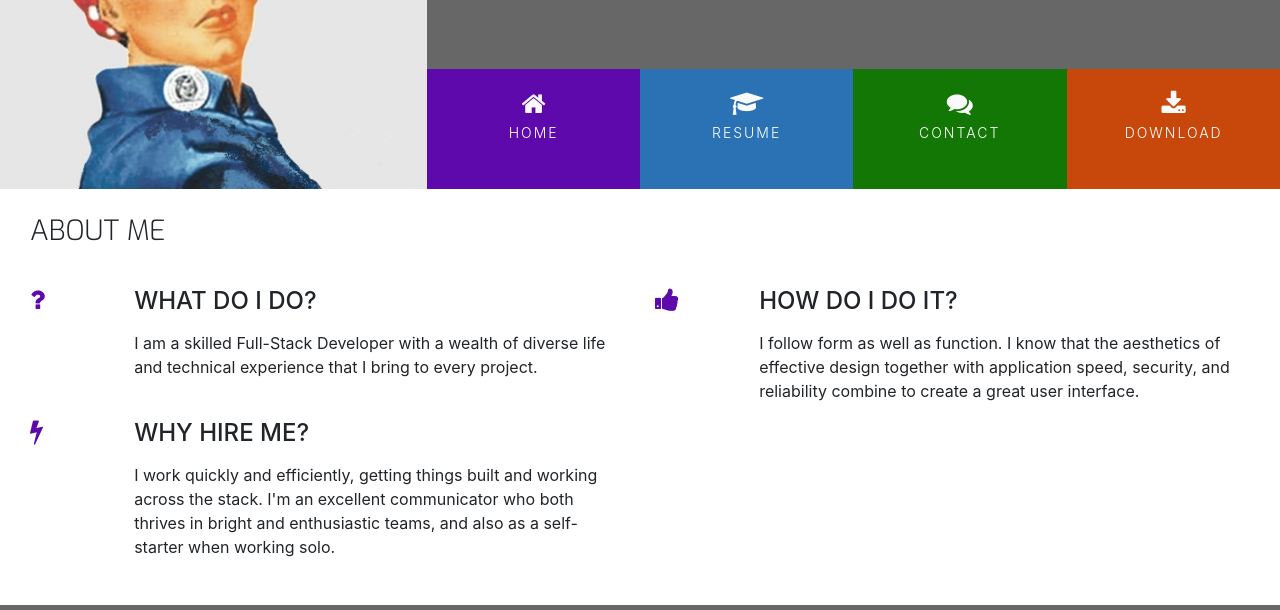
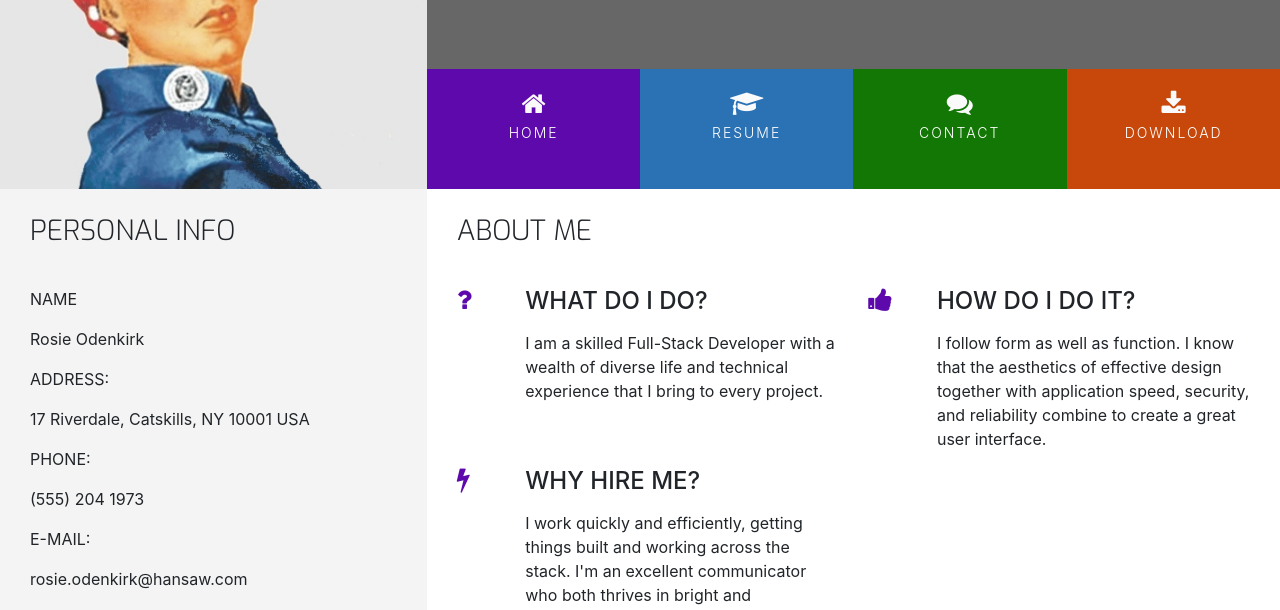
Before and after one commit to Juniva616/rosie-odenkirk, a plain HTML site: page index.html in a window 1280 px wide. Shown: the part 180-790 px from the top of the page. Drawn offline with nearby package versions, Linux system fonts and the light colour scheme.

Commit message:
Add Personal Info to Home page

```diff
--- a/assets/css/style.css
+++ b/assets/css/style.css
@@ -24,6 +24,11 @@
 
 .ui-menu-color-download {
     background-color: #c7480a;
+}
+
+.bg-color-personal-info {
+    background-color: #f4f4f4;
+
 }
 
 /* ------------------------------------ Special paddings/margins/text */
--- a/index.html
+++ b/index.html
@@ -53,7 +53,72 @@
         </div>
     </header>
     <section class="container-fluid">
-        <div class="row row-table">
+        <div class="row">
+            <div class="col-md-4 bg-color-personal-info section-column">
+                <div class="row">
+                    <div class="col-12">
+                        <h3 class="section-heading uppercase">
+                            Personal Info
+                        </h3>
+                    </div>
+                </div>
+                <div class="personal-info-item">
+                    <div class="key">
+                        <p class="uppercase">
+                        Name
+                        </p>
+                    </div>
+                    <div class="value">
+                        <p>
+                        Rosie Odenkirk
+                        </p>
+                    </div>
+                </div>
+
+                <div class="personal-info-item">
+                    <div class="key">
+                        <p class="uppercase">
+                        Address:
+                        </p>
+                    </div>
+                    <div class="value">
+                        <p>
+                        17 Riverdale, Catskills, NY 10001 USA
+                        </p>
+                    </div>
+                </div>
+
+                <div class="personal-info-item">
+                    <div class="key">
+                        <p class="uppercase">
+                        Phone:
+                        </p>
+                    </div>
+                    <div class="value">
+                        <p>
+
+                       (555) 204 1973
+                        </p>
+                    </div>
+                </div>
+
+                <div class="personal-info-item">
+                    <div class="key">
+                        <p class="uppercase">
+                        E-mail:
+                        </p>
+                    </div>
+                    <div class="value">
+                        <p>
+
+                        rosie.odenkirk@hansaw.com
+                        </p>
+                    </div>
+                </div>
+
+
+
+            </div>
             <div class="col-md-8 bg-color-three-reasons section-column">
                 <div class="row">
                     <div class="col">
```
